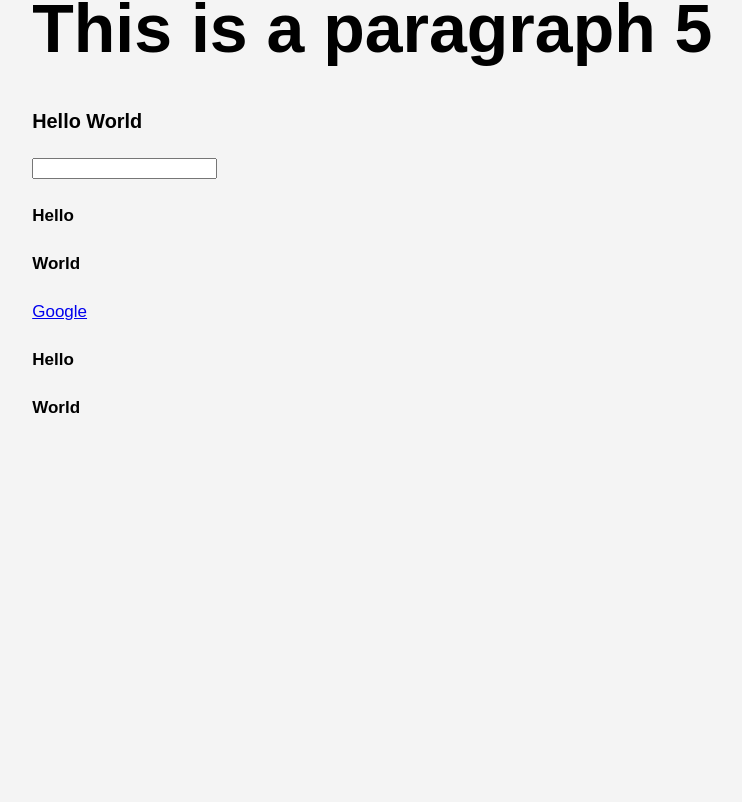
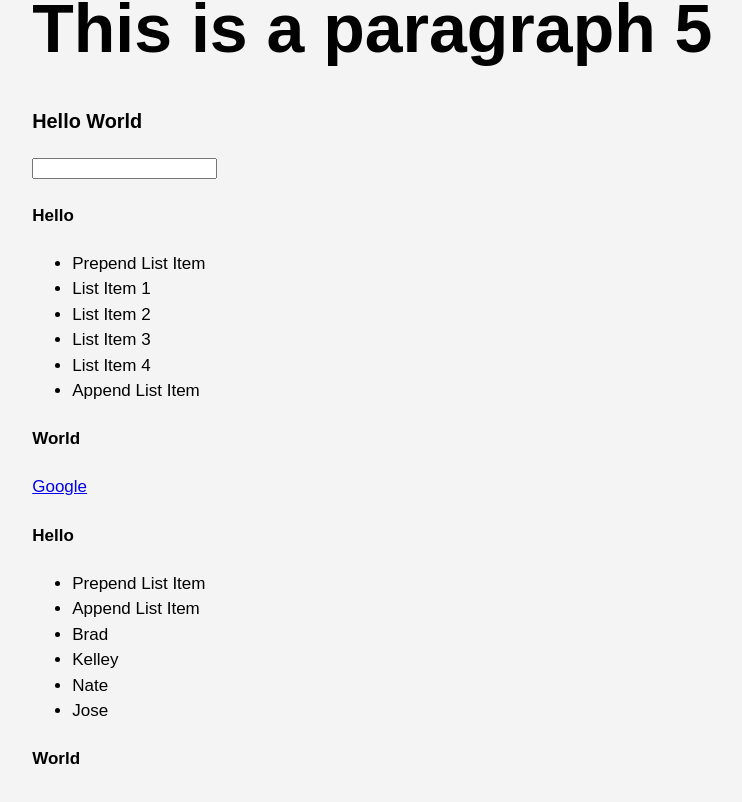
Before and after one commit to pittyh6/2-12Mths-WebDevelopmentStudy-2022-2023, a plain HTML site: page WDS-38_JQuery-3_jQuery_Crash_Course_3-DOM_Manipulation/index.html in a window 1280 px wide. Shown: the part 614-1416 px from the top of the page, without its empty margins (39-781 px from the left). Before the commit the page ends 1075 px from the top, so only its background shows below. Drawn offline with nearby package versions, Linux system fonts and the light colour scheme.

Commit message:
[wds-38] done

```diff
--- a/WDS-38_JQuery-3_jQuery_Crash_Course_3-DOM_Manipulation/index.js
+++ b/WDS-38_JQuery-3_jQuery_Crash_Course_3-DOM_Manipulation/index.js
@@ -19,8 +19,8 @@ $(document).ready(function(){
     $('ul').before('<h4>Hello</h4>');
     $('ul').after('<h4>World</h4>');
 
-    $('ul').empty();
-    $('ul').detach();
+    //$('ul').empty();
+    //$('ul').detach();
 
     $('a').attr('target', '_blank');
     //alert($('a').attr('href'));
@@ -36,4 +36,20 @@ $(document).ready(function(){
             $('ul').append('<li>'+e.target.value+'</li>');
         }
     });
+
+
+    //Array
+    var myArr = ['Brad', 'Kelley', 'Nate', 'Jose'];
+    $.each(myArr, function(i, val){
+        $('#users').append('<li>'+val+'</li>');
+    });
+
+
+    var newArr = $('ul#list li').toArray();
+    console.log(newArr);
+	$.each(newArr, function(i, val){
+		console.log(val.innerHTML);
+	});
+
+
 });
```
Also changed, not shown: WDS-38_JQuery-3_jQuery_Crash_Course_3-DOM_Manipulation/index.html (+3 -1 lines), WDS-38_JQuery-3_jQuery_Crash_Course_3-DOM_Manipulation/README.md.
